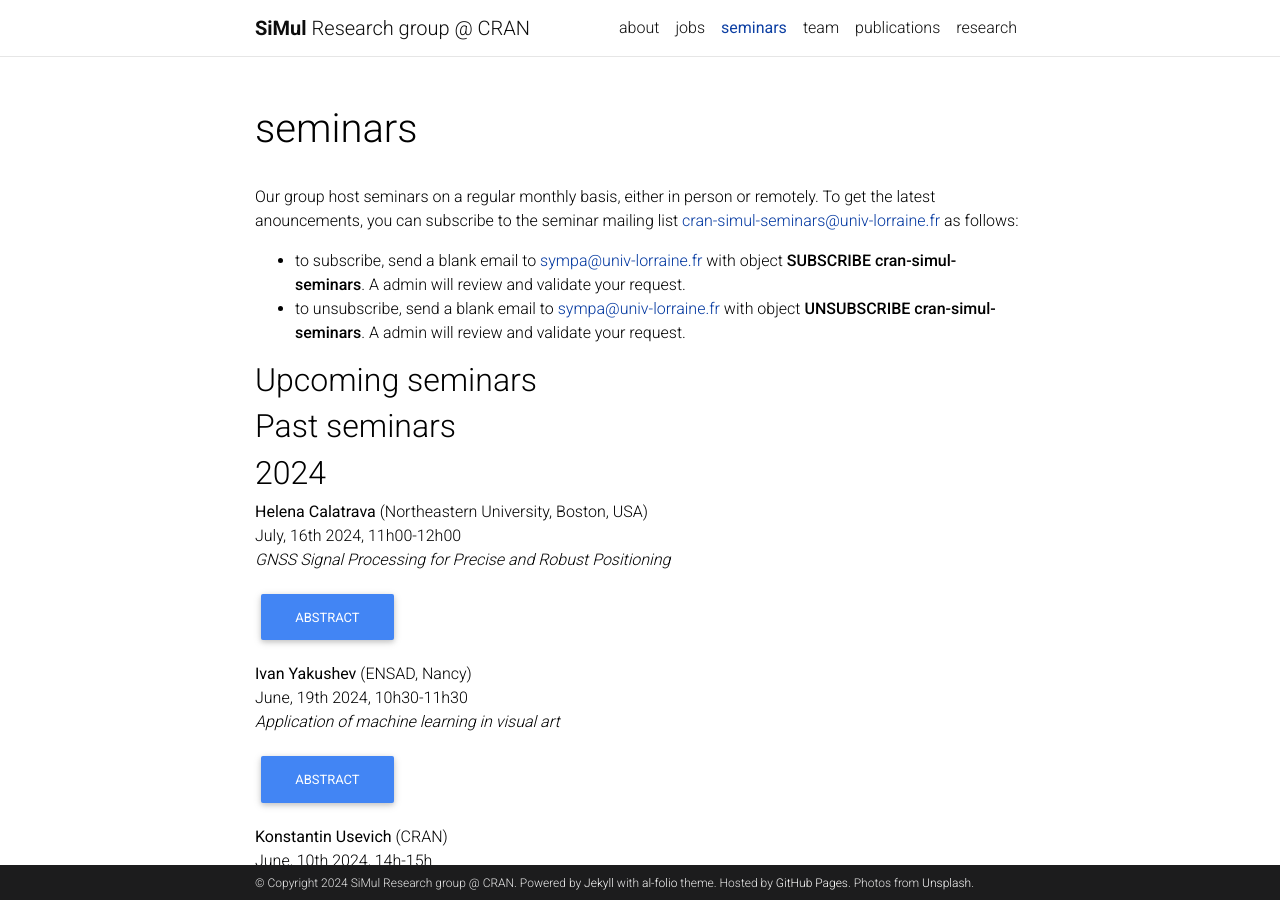
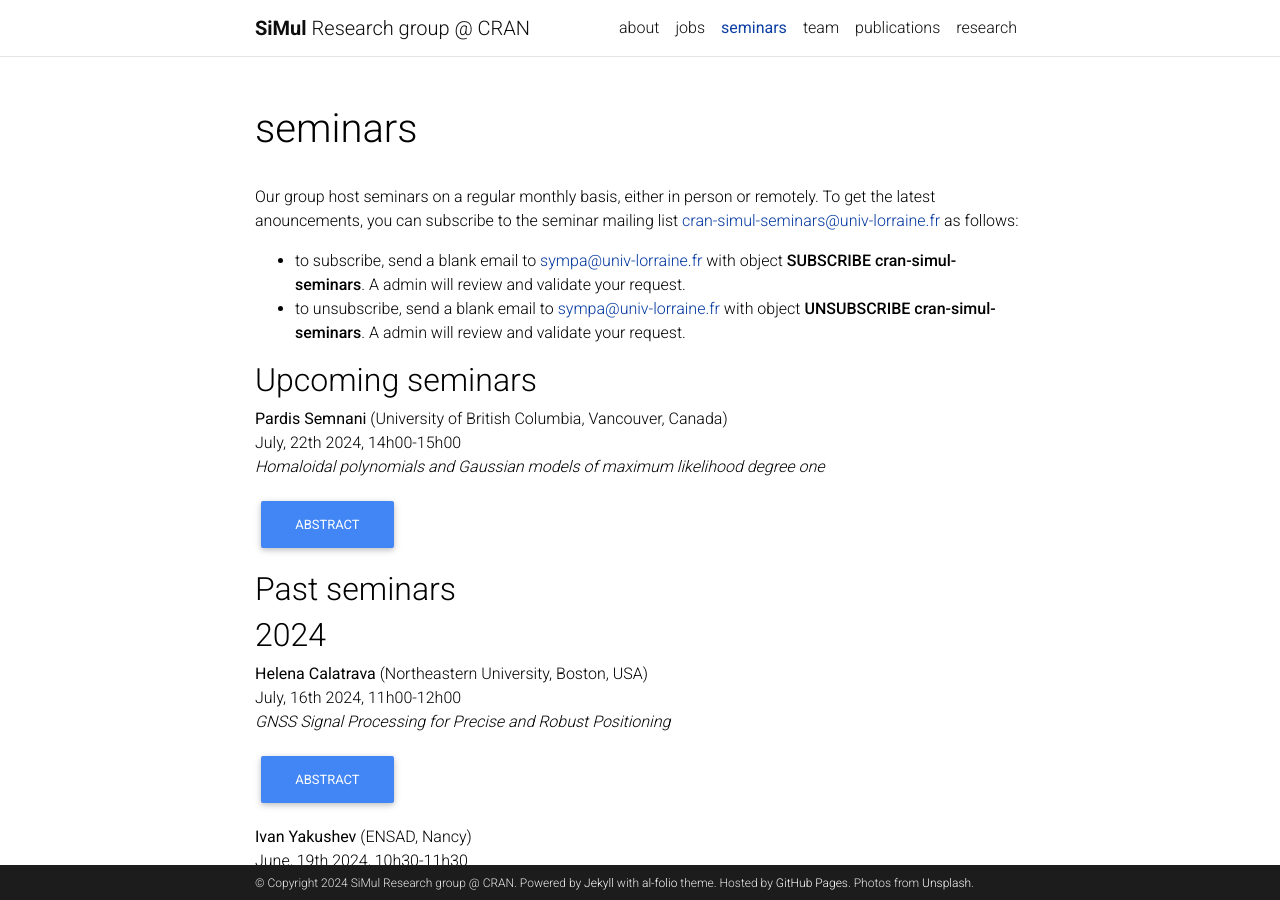
Before and after one commit to cran-simul/cran-simul.github.io, a Jekyll site: the page built from _pages/seminars.md, in a window 1280 px wide and 900 px high. Built offline with Jekyll 4.4.1, drawn with Linux system fonts in a browser that asks for light colours; comment, search, counter and statistics services are not loaded; a style sheet for code colours, icons or effects is not loaded; some of the changed lines change nothing that is shown.

Commit message:
Update seminarlist.yml

```diff
--- a/_data/seminarlist.yml
+++ b/_data/seminarlist.yml
@@ -6,6 +6,15 @@
 #
 #   In this talk we will cover the automatic learning reasoning capabilities through large-scale training of deep neural networks from data, and we target different situations, like robotics and embodied computer vision (robot navigation to solve visual tasks) as well as vision and language reasoning (visual question answering). We explore this problem in a holistic way and study it from various angles of attack: what are the tasks which lead to emergence of reasoning? How can we evaluate agents and measure reasoning vs. bias exploitation? How can we x-ray neural models and visualize their internal behavior? What are the bottlenecks in learning reasoning? Can we structure neural networks with inductive bias to improve the emergence of reasoning, by including prior knowledge on geometry, physics, or semantics?"
 #   active: 1
+
+-  speaker:  Pardis Semnani
+   institution: University of British Columbia, Vancouver, Canada
+   date:  July, 22th 2024, 14h00-15h00
+   title: "Homaloidal polynomials and Gaussian models of maximum likelihood degree one"
+   abstract: "We study the Gaussian statistical models whose log-likelihood function has a unique complex critical point, i.e., has maximum likelihood degree one. We exploit the connection developed by Améndola et. al. between the models having maximum likelihood degree one and homaloidal polynomials. We study the spanning tree generating function of a graph and show this polynomial is homaloidal when the graph is chordal. When the graph is a cycle on n vertices, n≥4, we prove the polynomial is not homaloidal, and show that the maximum likelihood degree of the resulting model is the nth Eulerian number. These results support our conjecture that the spanning tree generating function is a homaloidal polynomial if and only if the graph is chordal. We also provide an algebraic formulation for the defining equations of these models. Using existing results, we provide a computational study on constructing new families of homaloidal polynomials. In the end, we analyze the symmetric determinantal representation of such polynomials and provide an upper bound on the size of the matrices involved."
+   active: 1
+   year: 2024
+
 -  speaker:  Helena Calatrava
    institution: Northeastern University, Boston, USA
    date:  July, 16th 2024, 11h00-12h00
```
